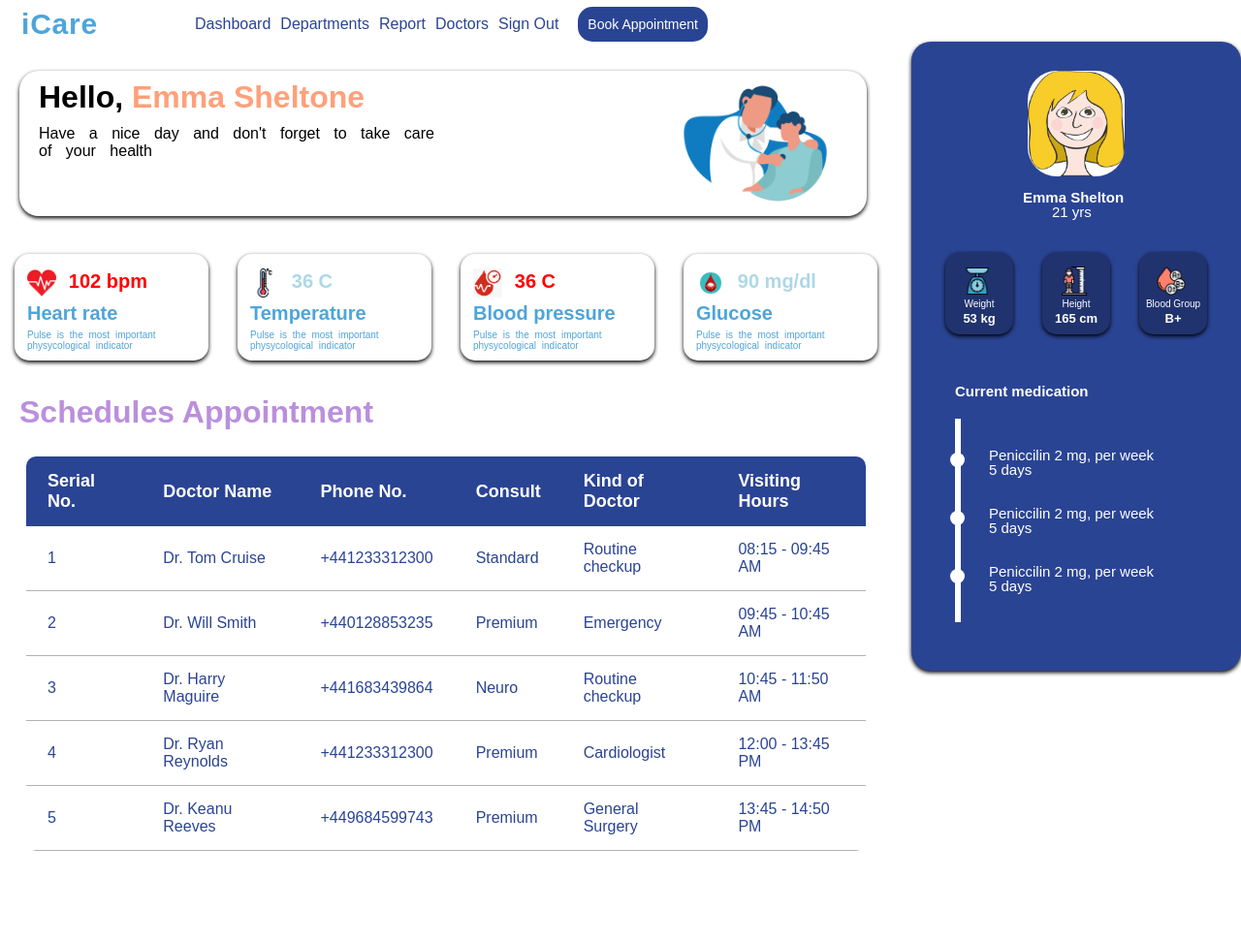
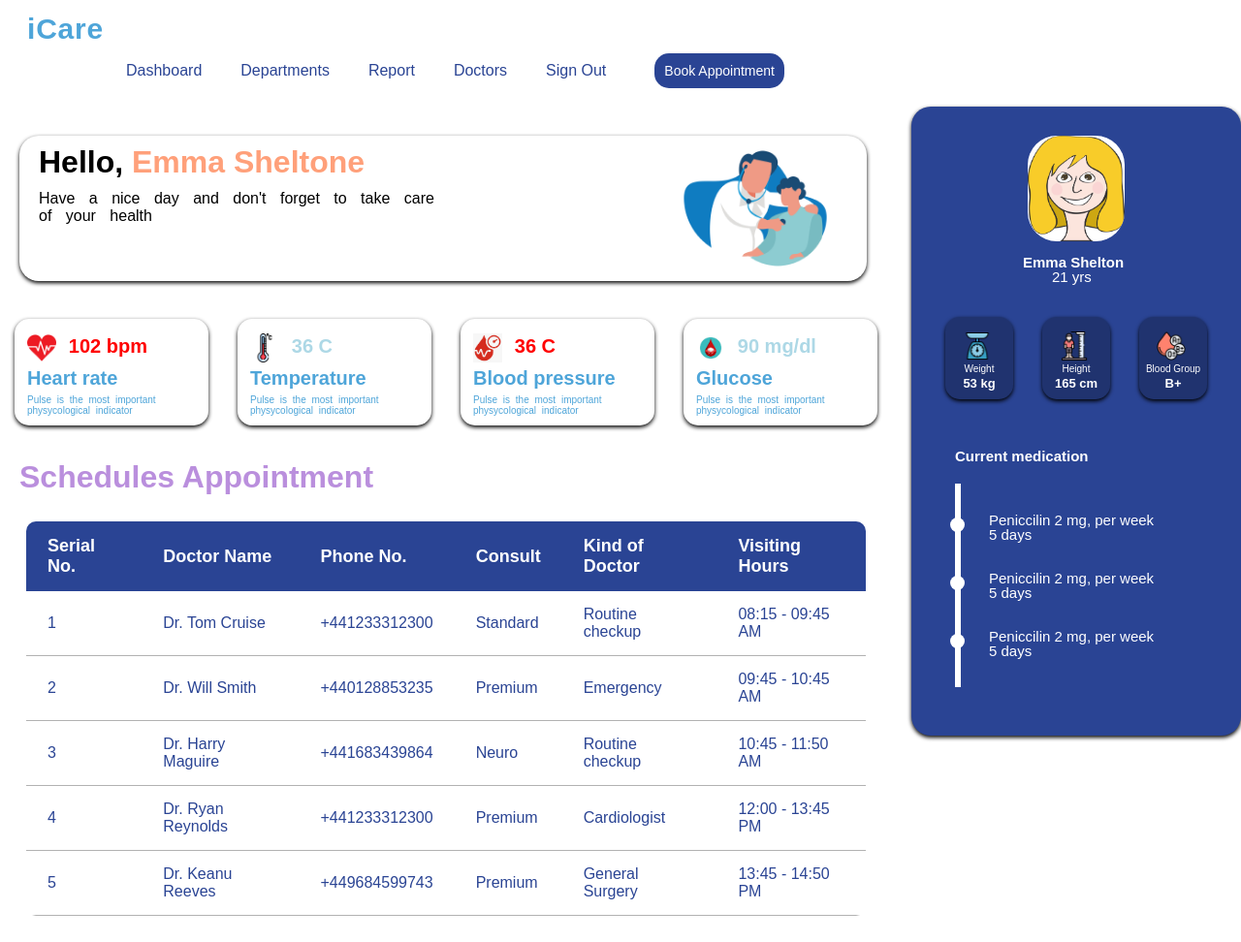
Before and after one commit to OishyRaquib/iCare-CSC455, a PHP site: page / in a window 1280 px wide. Shown: the whole page at 97% size. Before the commit the page ends 878 px from the top, so only its background shows below. Run offline with PHP 8.4, Linux system fonts and the light colour scheme.

Commit message:
index navbar updated

```diff
--- a/assets/css/index.css
+++ b/assets/css/index.css
@@ -1,76 +1,3 @@
-body {
-    font-family: "Open Sans", sans-serif;
-    /* color: #fff; */
-  }
-
-  a {
-    /* color: #fff; */
-    text-decoration: none;
-  }
-
-  a:hover {
-    color: #44CFCB;
-    /* text-decoration: underline; */
-  }
-
-  h1,
-  h2,
-  h3,
-  h4,
-  h5,
-  h6 {
-    font-family: "Raleway", sans-serif;
-  }
-
-  #header {
-    background: #fff;
-  }
-
-
-  #header .logo {
-    font-size: 30px;
-    padding-left: 10px;
-    padding-top: 20px;
-    line-height: 1;
-    font-weight: 700;
-    letter-spacing: 0.8px;
-    font-family: "Poppins", sans-serif;
-  }
-
-  #header .logo a {
-    color: #4EA5D9;
-    text-decoration: none;
-  }
-
-
-
-  .appointment-btn {
-    margin-left: 10px;
-    padding: 10px;
-    background: #2A4494;
-    color: #fff;
-    border-radius: 15px;
-    text-decoration: none;
-    font-size: 14px;
-    display: inline-block;
-  }
-
-  .appointment-btn:hover {
-    background-color:#3291e6;
-    color: #fff;
-  }
-  .navbar ul {
-    margin: 0;
-    padding-left: 100px;
-    display: flex;
-    list-style: none;
-    align-items: center;
-  }
-
-  .navbar li {
-    position: relative;
-    padding-right: 10px;
-  }
 
 
 *{
@@ -98,7 +25,7 @@ body {
     background-position: right;
     background-repeat: no-repeat;
     background-size: 230px;
-    position: relative;
+
     margin-top: 30px;
     margin-bottom: -120px;
 
@@ -167,8 +94,10 @@ body {
     display: flex;
     justify-content:space-between;
 
+
 }
 .imp{
+  margin-top: 110px;
     width: 75%;
 
 
@@ -178,6 +107,7 @@ body {
     background-color:#2A4494 ;
     width: 30%;
     margin-left: 20px;
+    margin-top: 110px;
     align-items: center;
     height: 100%;
     border-radius: 20px;
@@ -457,6 +387,11 @@ body {
 
   #header {
     background: #fff;
+    position: fixed;
+    overflow: hidden;
+    top: 0;
+    width: 100%;
+    height: 100px;
   }
 
 
@@ -469,8 +404,8 @@ body {
     letter-spacing: 0.8px;
     font-family: "Poppins", sans-serif;
     position: relative;
-    margin-top: -10px;
-    margin-left: 12px;
+    margin-top: -5px;
+    margin-left: 18px;
   }
 
   #header .logo a {
@@ -501,12 +436,24 @@ body {
     display: flex;
     list-style: none;
     align-items: center;
-    margin-top: 7px;
+
+    background-color: white;
+     position: fixed;
+    overflow: hidden;
+
+    width: 100%;
+  }
+  .navbar{
+    margin-left: 20px;
   }
 
   .navbar li {
+    margin-top: 10px;
     position: relative;
-    padding-right: 10px;
+    padding-right: 30px;
+    padding-left: 10px;
+    color: #006efd;
+
   }
 
 
--- a/index.html
+++ b/index.html
@@ -12,7 +12,7 @@
   </head>
   <body>
     <header id="header" class="fixed-top">
-      <div class="container">
+
 
 
         <h1 class="logo me-auto"><a href="index.html">iCare</a></h1>
@@ -29,7 +29,7 @@
 
           </ul>
         </nav><!-- .navbar -->
-      </div>
+
     </header>
 
 
```
Also changed, not shown: department.html (line endings or trailing spaces).
